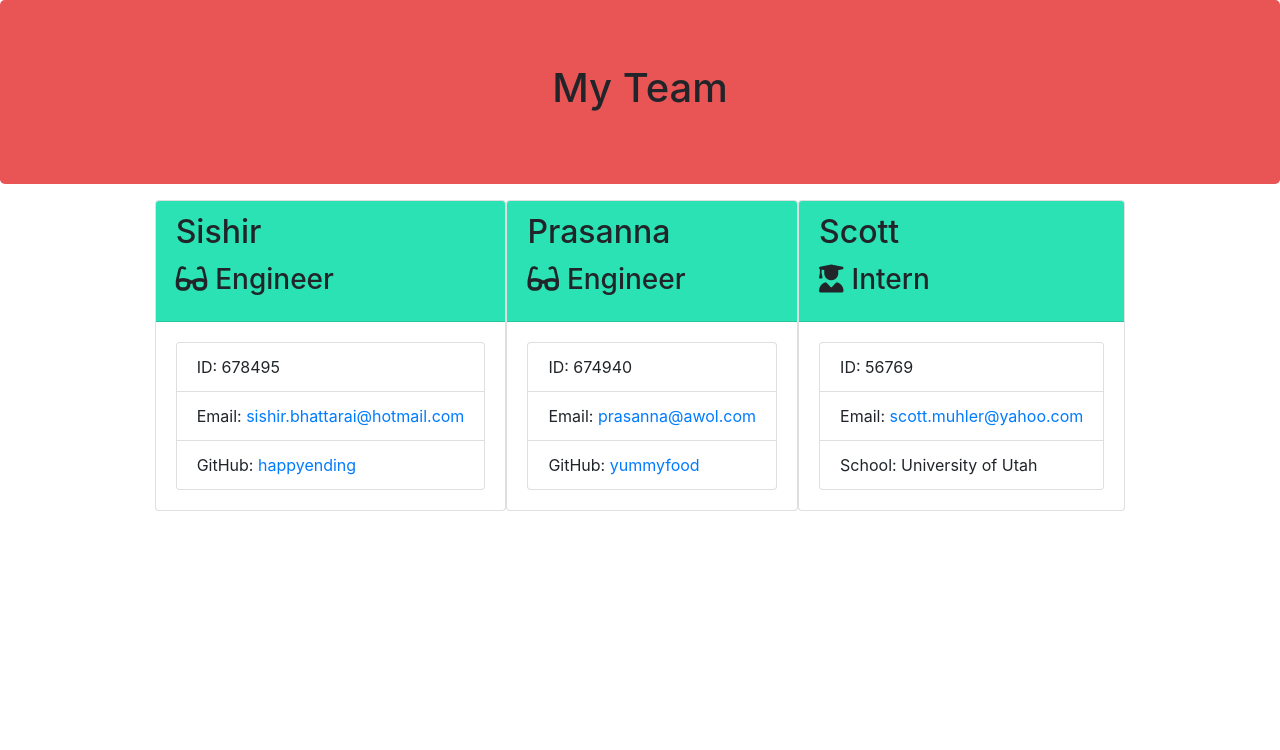
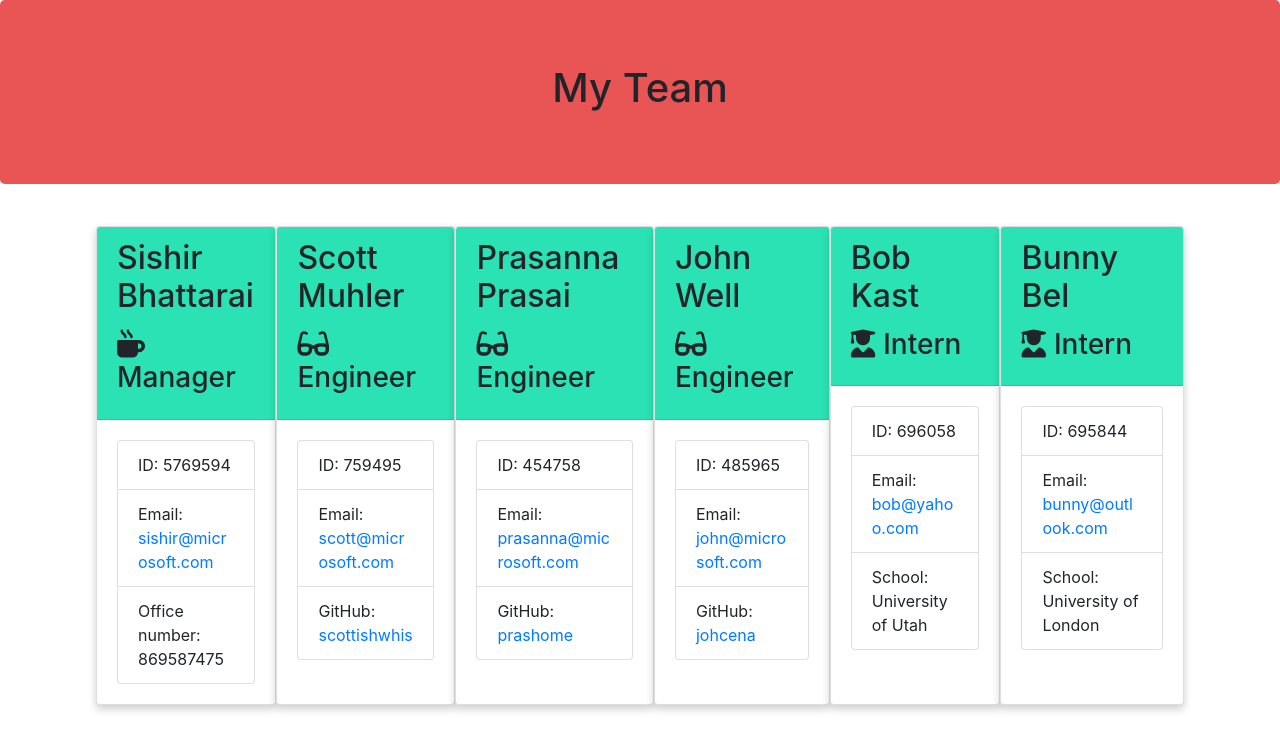
Before and after one commit to sishirbhattarai/team-portfolio-page, a website: page output/team.html in a window 1280 px wide. Drawn offline with nearby package versions, Linux system fonts and the light colour scheme.

Commit message:
tested code

```diff
--- a/output/style.css
+++ b/output/style.css
@@ -5,3 +5,13 @@
 .card-header {
     background-color:rgb(43, 226, 180);
 }
+
+.container {
+    padding: 26px;
+  }
+
+  .card {
+    /* Add shadows to create the "card" effect */
+    box-shadow: 0 4px 8px 0 rgba(0,0,0,0.2);
+    transition: 0.3s;
+  }
--- a/output/team.html
+++ b/output/team.html
@@ -25,40 +25,79 @@
             <div class="team-area col-12 d-flex justify-content-center">
                 <div class="card employee-card">
     <div class="card-header">
-        <h2 class="card-title">Sishir</h2>
-        <h3 class="card-title"><i class="fas fa-glasses mr-2"></i>Engineer</h3>
+        <h2 class="card-title">Sishir Bhattarai</h2>
+        <h3 class="card-title"><i class="fas fa-mug-hot mr-2"></i>Manager</h3>
     </div>
     <div class="card-body">
         <ul class="list-group">
-            <li class="list-group-item">ID: 678495</li>
-            <li class="list-group-item">Email: <a href="mailto:sishir.bhattarai@hotmail.com">sishir.bhattarai@hotmail.com</a></li>
-            <li class="list-group-item">GitHub: <a href="https://github.com/happyending" target="_blank" rel="noopener noreferrer">happyending</a></li>
+            <li class="list-group-item">ID: 5769594</li>
+            <li class="list-group-item">Email: <a href="mailto:sishir@microsoft.com">sishir@microsoft.com</a></li>
+            <li class="list-group-item">Office number: 869587475</li>
         </ul>
     </div>
 </div>
 <div class="card employee-card">
     <div class="card-header">
-        <h2 class="card-title">Prasanna</h2>
+        <h2 class="card-title">Scott Muhler</h2>
         <h3 class="card-title"><i class="fas fa-glasses mr-2"></i>Engineer</h3>
     </div>
     <div class="card-body">
         <ul class="list-group">
-            <li class="list-group-item">ID: 674940</li>
-            <li class="list-group-item">Email: <a href="mailto:prasanna@awol.com">prasanna@awol.com</a></li>
-            <li class="list-group-item">GitHub: <a href="https://github.com/yummyfood" target="_blank" rel="noopener noreferrer">yummyfood</a></li>
+            <li class="list-group-item">ID: 759495</li>
+            <li class="list-group-item">Email: <a href="mailto:scott@microsoft.com">scott@microsoft.com</a></li>
+            <li class="list-group-item">GitHub: <a href="https://github.com/scottishwhis" target="_blank" rel="noopener noreferrer">scottishwhis</a></li>
         </ul>
     </div>
 </div>
 <div class="card employee-card">
     <div class="card-header">
-        <h2 class="card-title">Scott</h2>
+        <h2 class="card-title">Prasanna Prasai</h2>
+        <h3 class="card-title"><i class="fas fa-glasses mr-2"></i>Engineer</h3>
+    </div>
+    <div class="card-body">
+        <ul class="list-group">
+            <li class="list-group-item">ID: 454758</li>
+            <li class="list-group-item">Email: <a href="mailto:prasanna@microsoft.com">prasanna@microsoft.com</a></li>
+            <li class="list-group-item">GitHub: <a href="https://github.com/prashome" target="_blank" rel="noopener noreferrer">prashome</a></li>
+        </ul>
+    </div>
+</div>
+<div class="card employee-card">
+    <div class="card-header">
+        <h2 class="card-title">John Well</h2>
+        <h3 class="card-title"><i class="fas fa-glasses mr-2"></i>Engineer</h3>
+    </div>
+    <div class="card-body">
+        <ul class="list-group">
+            <li class="list-group-item">ID: 485965</li>
+            <li class="list-group-item">Email: <a href="mailto:john@microsoft.com">john@microsoft.com</a></li>
+            <li class="list-group-item">GitHub: <a href="https://github.com/johcena" target="_blank" rel="noopener noreferrer">johcena</a></li>
+        </ul>
+    </div>
+</div>
+<div class="card employee-card">
+    <div class="card-header">
+        <h2 class="card-title">Bob Kast</h2>
         <h3 class="card-title"><i class="fas fa-user-graduate mr-2"></i>Intern</h3>
     </div>
     <div class="card-body">
         <ul class="list-group">
-            <li class="list-group-item">ID: 56769</li>
-            <li class="list-group-item">Email: <a href="mailto:scott.muhler@yahoo.com">scott.muhler@yahoo.com</a></li>
+            <li class="list-group-item">ID: 696058</li>
+            <li class="list-group-item">Email: <a href="mailto:bob@yahoo.com">bob@yahoo.com</a></li>
             <li class="list-group-item">School: University of Utah</li>
+        </ul>
+    </div>
+</div>
+<div class="card employee-card">
+    <div class="card-header">
+        <h2 class="card-title">Bunny Bel</h2>
+        <h3 class="card-title"><i class="fas fa-user-graduate mr-2"></i>Intern</h3>
+    </div>
+    <div class="card-body">
+        <ul class="list-group">
+            <li class="list-group-item">ID: 695844</li>
+            <li class="list-group-item">Email: <a href="mailto:bunny@outlook.com">bunny@outlook.com</a></li>
+            <li class="list-group-item">School: University of London</li>
         </ul>
     </div>
 </div>
```
Also changed, not shown: README.md.
